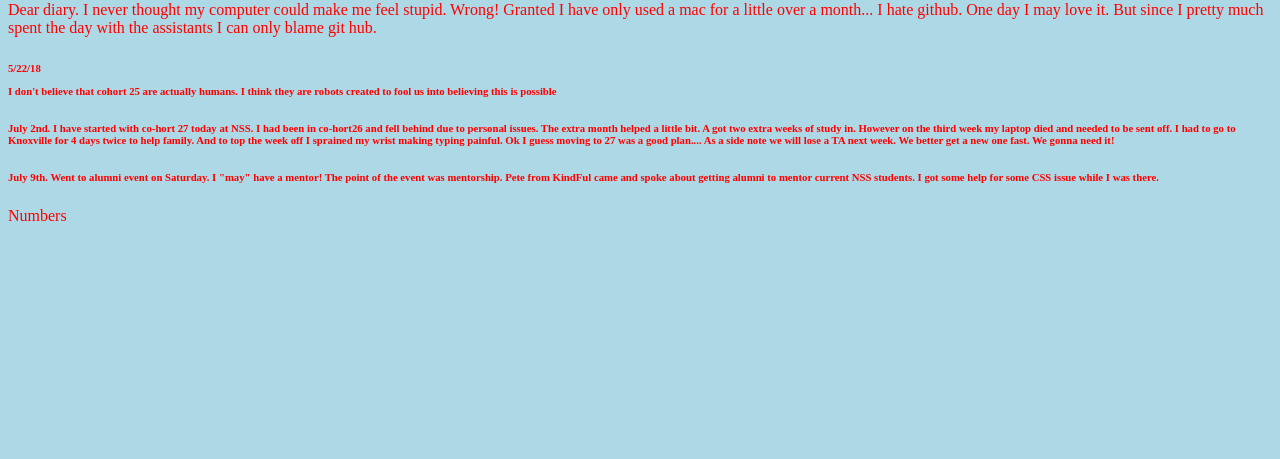
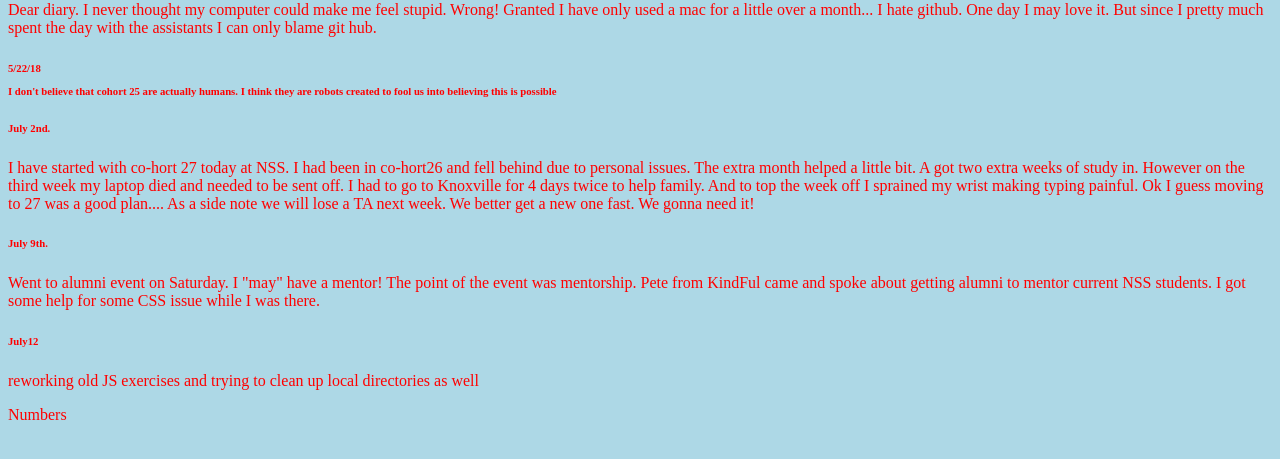
Before and after one commit to KHardt/My-Journal, a plain HTML site: page index.html in a window 1280 px wide. Shown: the part 105-564 px from the top of the page. Drawn offline with Linux system fonts and the light colour scheme.

Commit message:
july 12th changes

```diff
--- a/index.html
+++ b/index.html
@@ -20,11 +20,15 @@
             created to fool us into believing this is possible</p>
     </h6>
 
-    <h6>July 2nd. I have started with co-hort 27 today at NSS. I had been in co-hort26 and fell behind due to personal issues. The extra month helped a little bit. A got two extra weeks of study in. However on the third week my laptop died and needed to be sent off. I had to go to Knoxville for 4 days twice to help family. And to top the week off I sprained my wrist making typing painful. Ok I guess moving to 27 was a good plan....
-    As a side note we will lose a TA next week. We better get a new one fast. We gonna need it!
-    </h6>
+    <h6>July 2nd.</h6> <p>I have started with co-hort 27 today at NSS. I had been in co-hort26 and fell behind due to personal issues. The extra month helped a little bit. A got two extra weeks of study in. However on the third week my laptop died and needed to be sent off. I had to go to Knoxville for 4 days twice to help family. And to top the week off I sprained my wrist making typing painful. Ok I guess moving to 27 was a good plan....
+    As a side note we will lose a TA next week. We better get a new one fast. We gonna need it! </p>
 
-    <h6>July 9th. Went to alumni event on Saturday. I "may" have a mentor! The point of the event was mentorship. Pete from KindFul came and spoke about getting alumni to mentor current NSS students. I got some help for some CSS issue while I was there.  </h6>
+
+    <h6>July 9th.</h6> <p>Went to alumni event on Saturday. I "may" have a mentor! The point of the event was mentorship. Pete from KindFul came and spoke about getting alumni to mentor current NSS students. I got some help for some CSS issue while I was there. </p>
+
+    <h6>July12</h6>
+    <p>reworking old JS exercises and trying to clean up local directories as well</p>
+
     <div1 id= number_list >Numbers</div1>
     <script src="main.js"></script>
 </body>
```
